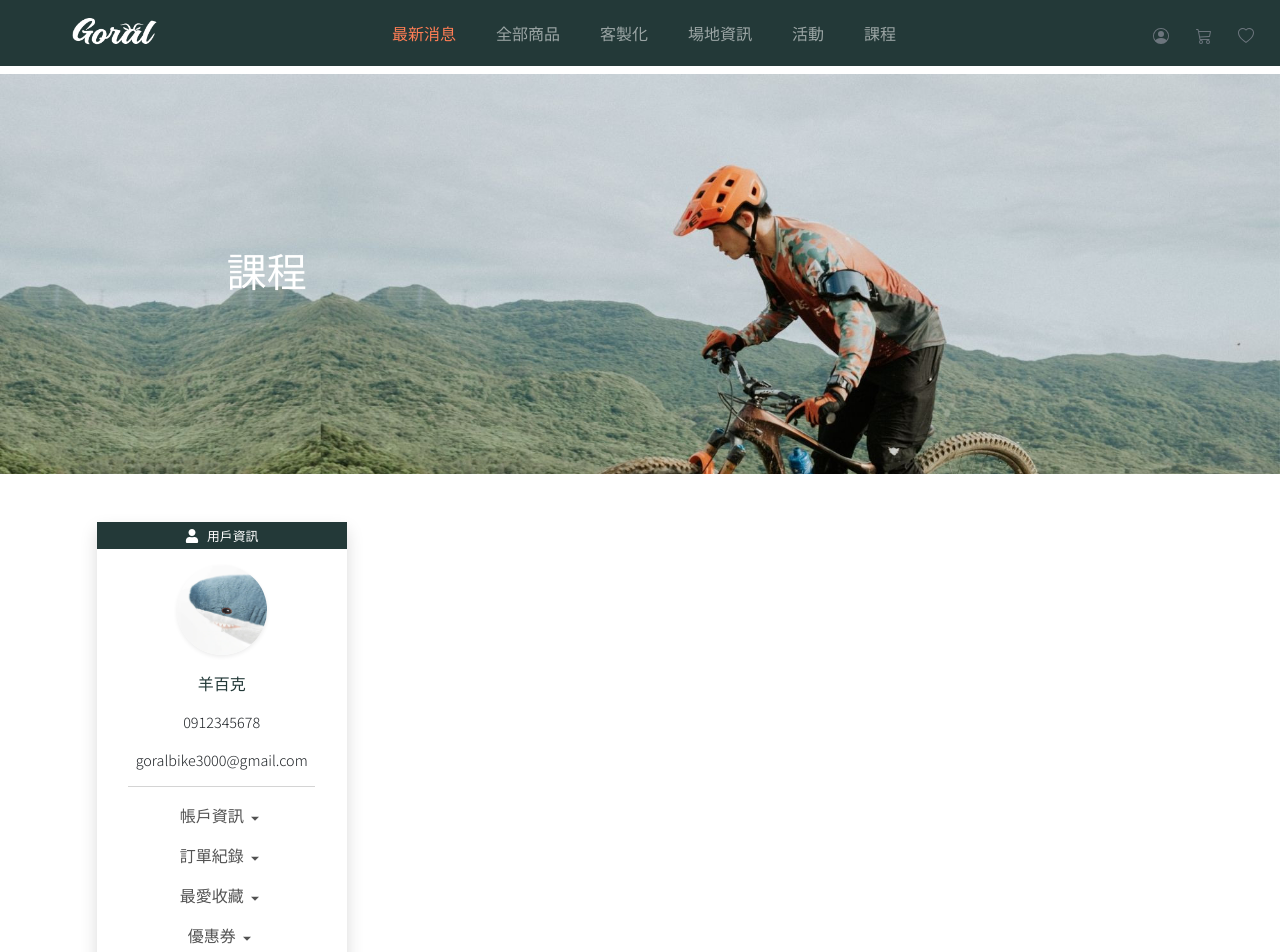
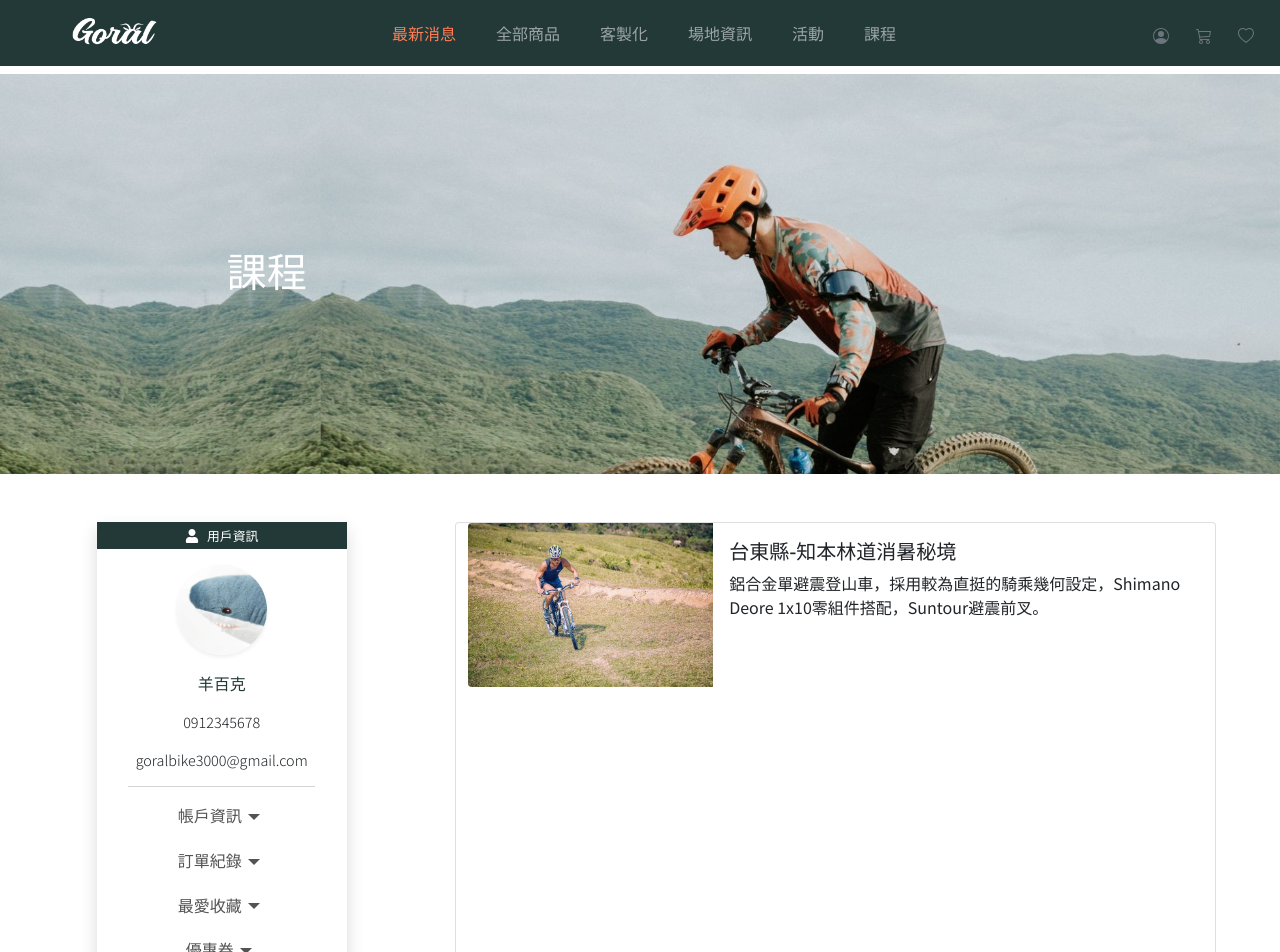
Before and after one commit to kiyo415411/GORAL-BIKE-FRONT-END, a React (Create React App) app: page / in a window 1280 px wide. Shown: the top 952 px of the page. Built offline with nearby package versions, Linux system fonts and the light colour scheme; a web font is replaced by a local one.

Commit message:
add RowCard.js

```diff
--- a/src/App.js
+++ b/src/App.js
@@ -1,13 +1,13 @@
 import './App.css';
 import Navbar from './components/NavBar';
 import Footer from './components/Footer';
-import Couser from './components/Couser';
+import LikeList from './components/LikeList';
 
 function App() {
   return (
     <>
       <Navbar />
-      <Couser />
+      <LikeList />
       <Footer />
     </>
   );
--- a/src/components/Couser.js
+++ b/src/components/LikeList.js
@@ -1,16 +1,19 @@
 import TopSection from './TopSection';
 import UserAside from './UserAside';
+import RowCard from './RowCard';
 
-function Couser() {
+function LikeList() {
   return (
     <>
       <TopSection />
       <div className="row my-5">
         <div className="col-1" />
         <UserAside />
+        <div className="col-1" />
+        <RowCard />
       </div>
     </>
   );
 }
 
-export default Couser;
+export default LikeList;
--- /dev/null
+++ b/src/components/RowCard.js
@@ -0,0 +1,36 @@
+import Image from '../images/CourseImg1.jpg';
+import { BsStarFill, BsStar, BsHeart, BsHeartFill } from 'react-icons/bs';
+const card = {
+  image: Image,
+  score: 5,
+  like: 1,
+  title: '台東縣-知本林道消暑秘境',
+  price: '$22,000.00',
+  time: '2022-07-16',
+  location: '東部',
+  statu: '報名開放中',
+  text: '鋁合金單避震登山車，採用較為直挺的騎乘幾何設定，Shimano Deore 1x10零組件搭配，Suntour避震前叉。 ',
+};
+function RowCard() {
+  return (
+    <div class="card mb-3 col-7">
+      <div class="row g-0">
+        <div class="col-md-4">
+          <img
+            src={card.image}
+            class="img-fluid rounded-start"
+            alt={card.title}
+          />
+        </div>
+        <div class="col-md-8">
+          <div class="card-body">
+            <h5 class="card-title">{card.title}</h5>
+            <p class="card-text">{card.text}</p>
+          </div>
+        </div>
+      </div>
+    </div>
+  );
+}
+
+export default RowCard;
--- a/src/components/TopSection.js
+++ b/src/components/TopSection.js
@@ -1,17 +1,22 @@
-import CourseBanner from '../images/CourseBanner.jpg';
+import Background from '../images/CourseBanner.jpg';
+
+const banner = {
+  title: '課程',
+  background: Background,
+};
 
 function TopSection() {
   return (
     <div className="position-relative top-banner text-white overflow-hidden mt-2 rounded-0">
       <img
-        src={CourseBanner}
+        src={banner.background}
         className="card-img rounded-0"
         alt="CourseBanner"
       />
       <div className="card-img-overlay row align-items-center m-0 p-0">
         <div className="col-1" />
         <div className="col-3">
-          <h1 className="card-title text-center">課程</h1>
+          <h1 className="card-title text-center">{banner.title}</h1>
         </div>
       </div>
     </div>
--- a/src/components/UserAside.js
+++ b/src/components/UserAside.js
@@ -1,27 +1,30 @@
-import { RiArrowDownSFill } from 'react-icons/ri';
-import { FaUser } from 'react-icons/fa';
-import UserPicture from '../images/UserPicture.webp';
+import { RiArrowDownSFill } from 'react-icons/ri'; // 摺疊 icon
+import { FaUser } from 'react-icons/fa'; // User icon
+import Avator from '../images/UserPicture.webp'; // avator
+
 function UserAside() {
   const menu = ['帳戶資訊', '訂單紀錄', '最愛收藏', '優惠券'];
   const user = {
+    avator: Avator,
     fullname: '羊百克',
     phone: '0912345678',
     email: 'goralbike3000@gmail.com',
   };
   return (
-    <>
     <div className="user-aside shadow text-center text-content p-0">
       <header className="text-white bg-primary d-flex justify-content-center align-items-center py-1">
         <FaUser size={14} />
         <p className="user-aside-title m-0 ms-2 fw-light">用戶資訊</p>
       </header>
       <section className="user-data mt-3">
+        <ul className="list-unstyled d-grid gap-3 mt-3">
+          <li>
             <img
               className="rounded-circle shadow-sm"
-            src={UserPicture}
-            alt="DemoUserPicture"
+              src={user.avator}
+              alt="頭像"
             />
-          <ul className="list-unstyled d-grid gap-3 mt-3">
+          </li>
           <li className="fw-bold text-primary">{user.fullname}</li>
           <g className="user-aside-data d-grid gap-3 text-dark fw-light">
             <li>{user.phone}</li>
@@ -35,14 +38,14 @@ function UserAside() {
           {menu.map((value, index) => {
             return (
               <li>
-                  {value} <RiArrowDownSFill />
+                {value}
+                <RiArrowDownSFill size={24} className="mb-1" />
               </li>
             );
           })}
         </ul>
       </section>
     </div>
-    </>
   );
 }
 
```
Also changed, not shown: src/images/CourseImg1.jpg (added). Lines whose indentation alone changed are shown as unchanged.
